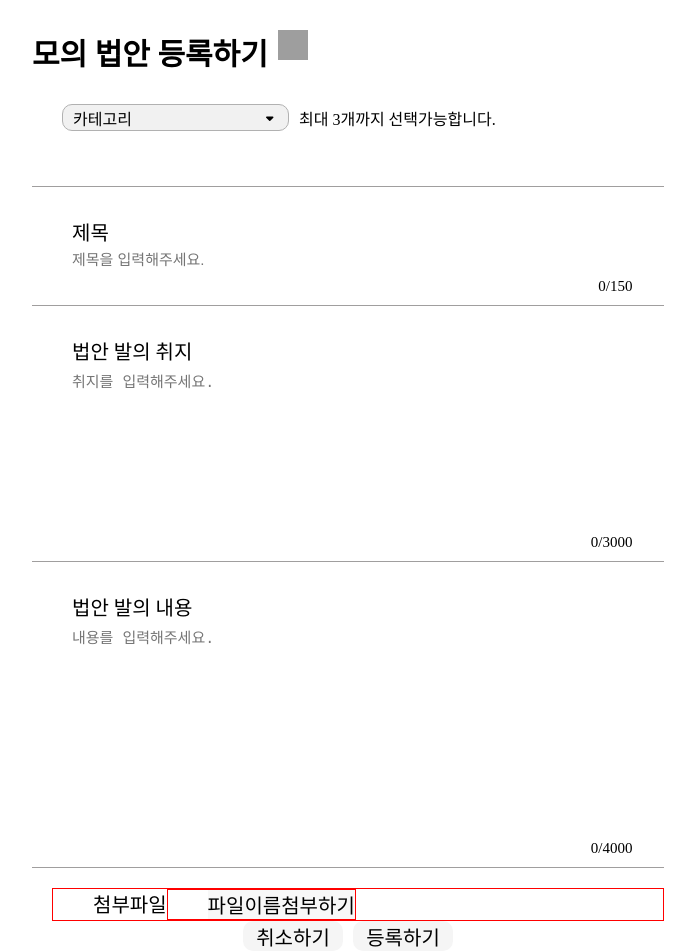
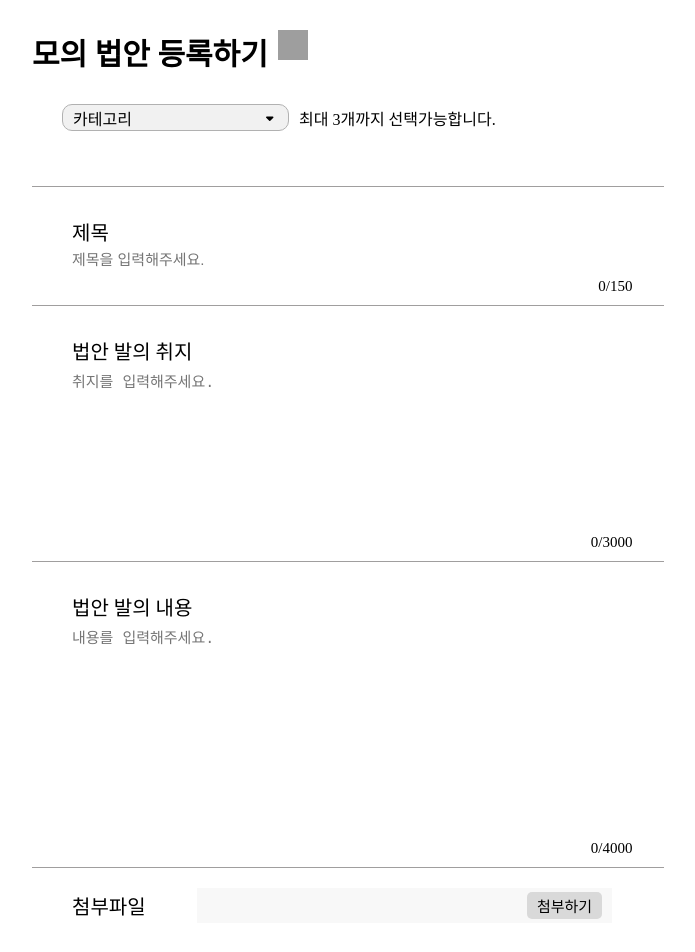
Before and after one commit to soominna/BePol, a React (Create React App) app in the folder client/: page /write in a window 1280 px wide. Shown: the top 952 px of the page, without its empty margins (292-987 px from the left). Built offline with nearby package versions, Linux system fonts and the light colour scheme; grey boxes are pictures that could not be loaded.

Commit message:
Feat: 파일첨부 기능 추가

```diff
--- a/client/src/pages/Write.jsx
+++ b/client/src/pages/Write.jsx
@@ -1,4 +1,5 @@
 import { useState, useRef } from "react";
+import { useNavigate } from "react-router-dom";
 import Swal from "sweetalert2";
 import {
   Body,
@@ -12,12 +13,14 @@ import {
   Textarea,
   Length,
   AttachedField,
+  AttachedInput,
   ButtonField,
 } from "./WriteStyled";
 import { FontAwesomeIcon } from "@fortawesome/react-fontawesome";
 import { faCaretDown, faCaretUp } from "@fortawesome/free-solid-svg-icons";
 
 export default function Write() {
+  const navigate = useNavigate();
   const allCategory = [
     { 0: "법률/사법" },
     { 1: "금융/경제" },
@@ -44,6 +47,8 @@ export default function Write() {
   // textarea 높이조절을 하기 위한 state
   const [purportHeight, setPurportHeight] = useState("150px");
   const [contentsHeight, setContentsHeight] = useState("200px");
+  const [filesName, setFilesName] = useState("");
+  const [files, setFiles] = useState([]);
   const textareaRef = useRef([]);
   const inputRef = useRef([]);
 
@@ -71,13 +76,46 @@ export default function Write() {
   };
 
   // 첨부파일 변경적용 함수
-  const handleChangeFile = () => {};
+  const handleChangeFile = (e) => {
+    // todo
+    //! 파일 갯수, 크기 제한 검사 추가
+    if (e.target.files.length) {
+      setFiles(e.target.files);
+      let fileName = "";
+      if (e.target.files.length === 1) {
+        fileName = e.target.files[0].name;
+      } else {
+        for (let i = 0; i < e.target.files.length; i++) {
+          fileName += `, ${e.target.files[i].name}`;
+        }
+      }
+      setFilesName(fileName);
+    } else return;
+  };
 
   // 취소버트늘 눌렀을 때 함수
-  const handleCancle = () => {};
+  const handleCancle = () => {
+    Swal.fire({
+      title: "등록을 취소하시겠습니까?",
+      text: "작성한 내용은 저장되지 않습니다.",
+      icon: "warning",
+      showCancelButton: true,
+      confirmButtonColor: "#3085d6",
+      cancelButtonColor: "#d33",
+      confirmButtonText: "Yes",
+      cancelButtonText: "No",
+    }).then((result) => {
+      if (result.isConfirmed) {
+        navigate("/");
+      }
+    });
+  };
 
   // 법안발의 등록버튼을 눌렀을 때 함수
-  const handleRegister = () => {};
+  const handleRegister = () => {
+    // todo
+    //! formdata 만들고 보내야하는 정보 append하기
+  };
 
   return (
     <Body>
@@ -184,26 +222,27 @@ export default function Write() {
       </InputField>
       <AttachedField>
         <div>첨부파일</div>
-        <label for={"attached"}>
+        <AttachedInput for={"attached"}>
           <div>
-            <span>파일이름</span>
+            <span>{filesName}</span>
             <span>첨부하기</span>
           </div>
           <input
             id={"attached"}
             type={"file"}
+            accept={"image/png"} //! 파일유형 제기
             onChange={handleChangeFile}
             multiple={"multiple"}
           />
-        </label>
+        </AttachedInput>
       </AttachedField>
       <ButtonField>
-        <button type={"button"} onClick={handleCancle}>
+        <div type={"button"} onClick={handleCancle}>
           취소하기
-        </button>
-        <button type={"button"} onClick={handleRegister}>
+        </div>
+        <div type={"button"} onClick={handleRegister}>
           등록하기
-        </button>
+        </div>
       </ButtonField>
     </Body>
   );
--- a/client/src/pages/WriteStyled.js
+++ b/client/src/pages/WriteStyled.js
@@ -59,6 +59,10 @@ export const DropOptions = styled.div`
     width: 225px;
     height: 25px;
     padding-top: 5px;
+    &:hover {
+      background: #414144;
+      color: #ffffff;
+    }
   }
   input {
     margin: 0 10px 0 5px;
@@ -120,49 +124,66 @@ export const Length = styled.div`
 
 export const AttachedField = styled.div`
   margin-top: 20px;
-  border: 1px solid red;
   display: flex;
+  align-items: center;
   margin-left: 20px;
-  div {
+  div & {
     font-size: 20px;
     margin-left: 40px;
+    flex: 0.2 0 0;
   }
-  label {
-    border: 1px solid red;
-    display: flex;
+`;
+
+export const AttachedInput = styled.label`
+  flex: 0.8 0 0;
+  width: 100%;
+  height: 35px;
+  margin: auto;
   div {
     background: #f8f8f8;
+    display: flex;
+    align-items: center;
+    justify-content: space-between;
+    width: 100%;
+    height: 100%;
     span {
+      font-size: 15px;
       &:first-child {
-          width: 200px;
+        margin-left: 10px;
+      }
+      &:last-child {
+        background: #d9d9d9;
+        border-radius: 5px;
+        padding: 3px 10px 3px 10px;
+        margin-right: 10px;
       }
     }
   }
   input {
     display: none;
   }
-  }
 `;
 
 export const ButtonField = styled.div`
+  margin-top: 30px;
   display: flex;
   justify-content: center;
-  button {
-    -webkit-appearance: none;
-    -moz-appearance: none;
-    appearance: none;
+  div {
     background: #f5f5f5;
     cursor: pointer;
     border: none;
     font-size: 20px;
+    text-align: center;
     width: 100px;
     height: 30px;
     border-radius: 10px;
+    padding-top: 5px;
     &:first-child {
-      margin-right: 10px;
+      margin-right: 20px;
     }
     &:hover {
-      box-shadow: 5px 5px red;
+      background: #414144;
+      color: #ffffff;
     }
   }
 `;
```
Lines whose indentation alone changed are shown as unchanged.
